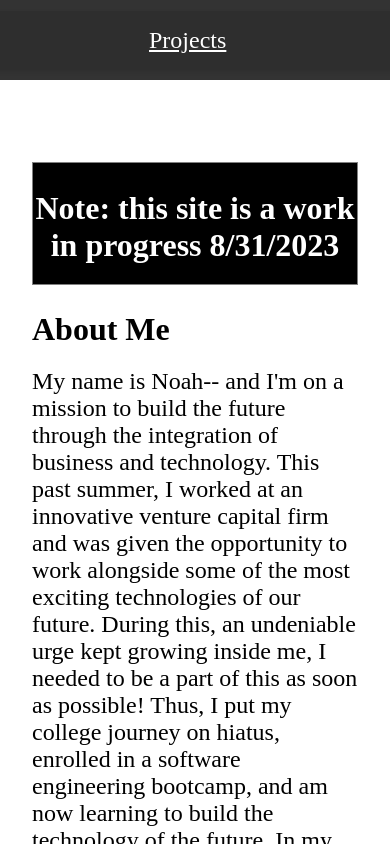
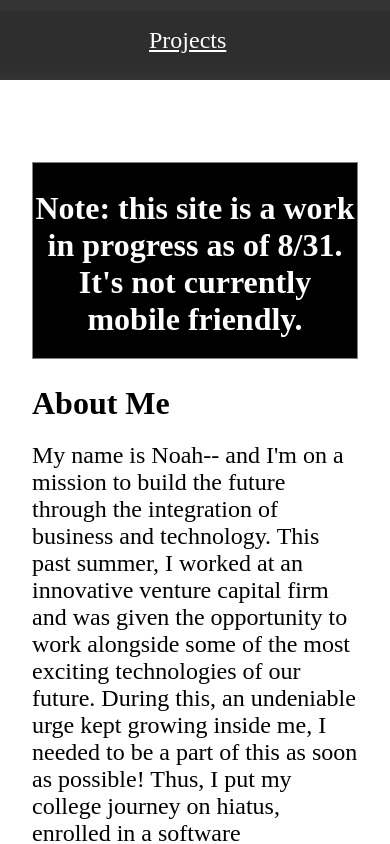
Before and after one commit to noah23olsen/portfolio-site, a Vue app: page / in a window 390 px wide. Shown: the top 844 px of the page. Built offline with nearby package versions, Linux system fonts and the light colour scheme.

Commit message:
mobile change

```diff
--- a/src/components/AboutMe.vue
+++ b/src/components/AboutMe.vue
@@ -5,7 +5,7 @@
       <section class="about-me">
         <div class="about-me-content">
           <div class ="wip-content">
-          <h1 class ="wiph1">Note: this site is a work in progress 8/31/2023</h1>
+          <h1 class ="wiph1">Note: this site is a work in progress as of 8/31. It's not currently mobile friendly.</h1>
           </div>
           <h1>About Me</h1>
           <p>
```
